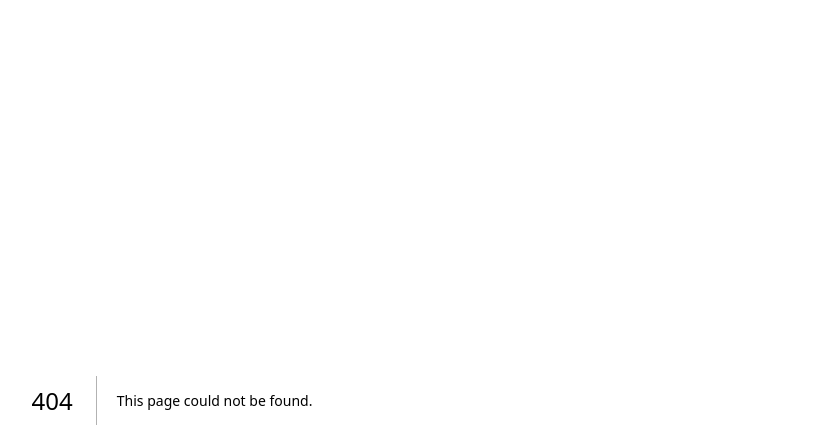
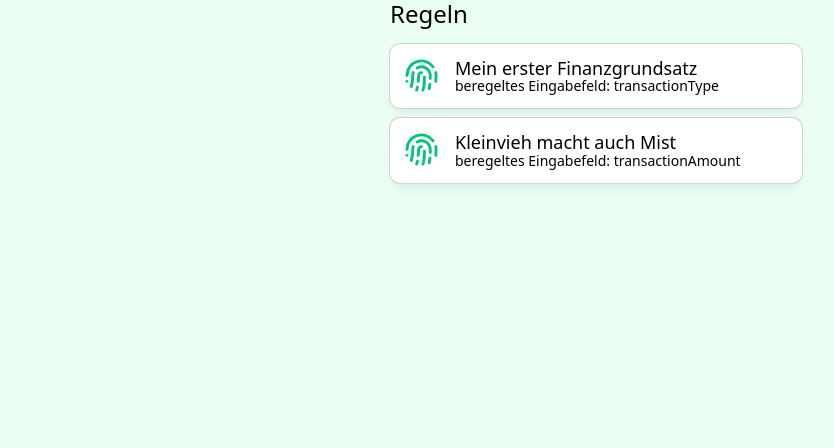
Before and after one commit to juliansngr/mon-ey, a Next.js app: page /training-centre in a window 1280 px wide. Before the commit this address had no page. Shown: the top 448 px of the page, without its empty margins (44-878 px from the left). Built offline with nearby package versions, Linux system fonts and the light colour scheme.

Commit message:
completed #42

```diff
--- /dev/null
+++ b/components/RuleCard/index.js
@@ -0,0 +1,65 @@
+import { Fingerprint } from "lucide-react";
+import styled from "styled-components";
+
+export default function RuleCard({ data }) {
+  console.log(data);
+  const truncateText = (text, maxLength) =>
+    text.length > maxLength ? text.slice(0, maxLength) + "..." : text;
+
+  return (
+    <StyledRuleCard>
+      <IconTextWrapper>
+        <StyledRuleIcon />
+        <div>
+          <StyledRuleDescription>
+            {truncateText(data.description, 30)}
+          </StyledRuleDescription>
+          <StyledRuleDetails>
+            beregeltes Eingabefeld: {data.consequences.object}
+          </StyledRuleDetails>
+        </div>
+      </IconTextWrapper>
+    </StyledRuleCard>
+  );
+}
+
+const StyledRuleCard = styled.div`
+  display: flex;
+  justify-content: space-between;
+  align-items: center;
+  padding: var(--md);
+  border-radius: var(--xs);
+  background-color: white;
+  box-shadow: 0 0 0 1px #d2d2d5, 0 10px 15px -3px rgba(0, 0, 0, 0.05),
+    0 4px 6px -4px rgba(0, 0, 0, 0.05);
+
+  transition: background-color 0.3s ease;
+`;
+
+const StyledAmount = styled.p`
+  font-size: var(--lg);
+  font-weight: 500;
+  color: ${(props) =>
+    props.$type === "income" ? `var(--green-500)` : `var(--red-500)`};
+`;
+
+const StyledRuleIcon = styled(Fingerprint)`
+  color: var(--green-500);
+  width: 35px;
+  height: 35px;
+`;
+
+const IconTextWrapper = styled.div`
+  display: flex;
+  gap: 1rem;
+`;
+
+const StyledRuleDescription = styled.p`
+  font-size: var(--lg);
+  font-weight: 500;
+`;
+
+const StyledRuleDetails = styled.p`
+  font-size: var(--md);
+  font-weight: 500;
+`;
--- /dev/null
+++ b/components/RulesHeader/index.js
@@ -0,0 +1,30 @@
+import styled from "styled-components";
+
+export default function RulesHeader() {
+  return (
+    <>
+      <StyledHeaderWrapper>
+        <StyledH2>Regeln</StyledH2>
+      </StyledHeaderWrapper>
+    </>
+  );
+}
+
+const StyledH2 = styled.h2`
+  font-size: var(--2xl);
+  margin-bottom: 1rem;
+`;
+
+const StyledAddButton = styled.button`
+  background-color: transparent;
+  border: none;
+  color: var(--green-500);
+  width: 2.25rem;
+  height: 2.25rem;
+  cursor: pointer;
+`;
+
+const StyledHeaderWrapper = styled.div`
+  display: flex;
+  justify-content: space-between;
+`;
--- /dev/null
+++ b/components/RulesList/index.js
@@ -0,0 +1,36 @@
+import styled from "styled-components";
+import RuleCard from "../RuleCard";
+
+export default function RulesList({ rules }) {
+  console.log(rules);
+  return (
+    <>
+      <StyledUl>
+        {rules.length === 0 && (
+          <NoRulesText>Keine Regeln vorhanden.</NoRulesText>
+        )}
+        {rules.map((rule) => (
+          <StyledLi key={rule.id}>
+            <RuleCard data={rule}></RuleCard>
+          </StyledLi>
+        ))}
+      </StyledUl>
+    </>
+  );
+}
+
+const StyledUl = styled.ul`
+  display: flex;
+  flex-direction: column;
+  gap: var(--xs);
+`;
+
+const StyledLi = styled.li`
+  display: flex;
+  flex-direction: column;
+  gap: var(--3xs);
+`;
+
+const NoRulesText = styled.p`
+  text-align: center;
+`;
--- a/db/dummy-rules.json
+++ b/db/dummy-rules.json
@@ -1,5 +1,4 @@
-{
-  "rules": [
+[
   {
     "id": "1",
     "description": "Mein erster Finanzgrundsatz",
@@ -38,35 +37,4 @@
       "value": "35.00"
     }
   }
-  ],
-  "variables": [
-    {
-      "id": "1",
-      "varName": "grandTotal",
-      "dataType": "float",
-      "initialValue": "0.00",
-      "domainType": "undefined",
-      "domainValues": "undefinded"
-    },
-    {
-      "id": "2",
-      "varName": "subCategory",
-      "dataType": "string",
-      "initialValue": "",
-      "domainType": "list",
-      "domainValues": [
-        "Notwendigkeit",
-        "sp&auml;ter w&auml;r auch m&ouml;glich gewesen",
-        "Luxus"
 ]
-    },
-    {
-      "id": "3",
-      "varName": "transactionReference",
-      "dataType": "string",
-      "initialValue": "",
-      "domainType": "",
-      "domainValues": ""
-    }
-  ]
-}
--- /dev/null
+++ b/db/dummy-variables.json
@@ -0,0 +1,30 @@
+[
+  {
+    "id": "1",
+    "varName": "grandTotal",
+    "dataType": "float",
+    "initialValue": "0.00",
+    "domainType": "undefined",
+    "domainValues": "undefinded"
+  },
+  {
+    "id": "2",
+    "varName": "subCategory",
+    "dataType": "string",
+    "initialValue": "",
+    "domainType": "list",
+    "domainValues": [
+      "Notwendigkeit",
+      "sp&auml;ter w&auml;r auch m&ouml;glich gewesen",
+      "Luxus"
+    ]
+  },
+  {
+    "id": "3",
+    "varName": "transactionReference",
+    "dataType": "string",
+    "initialValue": "",
+    "domainType": "",
+    "domainValues": ""
+  }
+]
--- /dev/null
+++ b/pages/api/dummy-rules.js
@@ -0,0 +1,13 @@
+import rulebase from "@/db/dummy-rules.json";
+
+let data = [...rulebase];
+
+export default function handler(req, res) {
+  switch (req.method) {
+    case "GET":
+      res.status(200).json(data);
+      break;
+    default:
+      response.status(405).json({ status: "Method not allowed." });
+  }
+}
--- /dev/null
+++ b/pages/training-centre/index.js
@@ -0,0 +1,22 @@
+import useSWR from "swr";
+import RulesList from "@/components/RulesList";
+import RulesHeader from "@/components/RulesHeader";
+
+const fetcher = (...args) => fetch(...args).then((res) => res.json());
+
+export default function TrainingCentrePage() {
+  const { data: rules, error, isLoading } = useSWR(`/api/dummy-rules`, fetcher);
+
+  if (error) return <div>failed to load</div>;
+  if (isLoading) return <div>loading...</div>;
+
+  //   if (!rules) return null;
+
+  console.log(rules);
+  return (
+    <>
+      <RulesHeader />
+      <RulesList rules={rules} />
+    </>
+  );
+}
```
Lines whose indentation alone changed are shown as unchanged.
